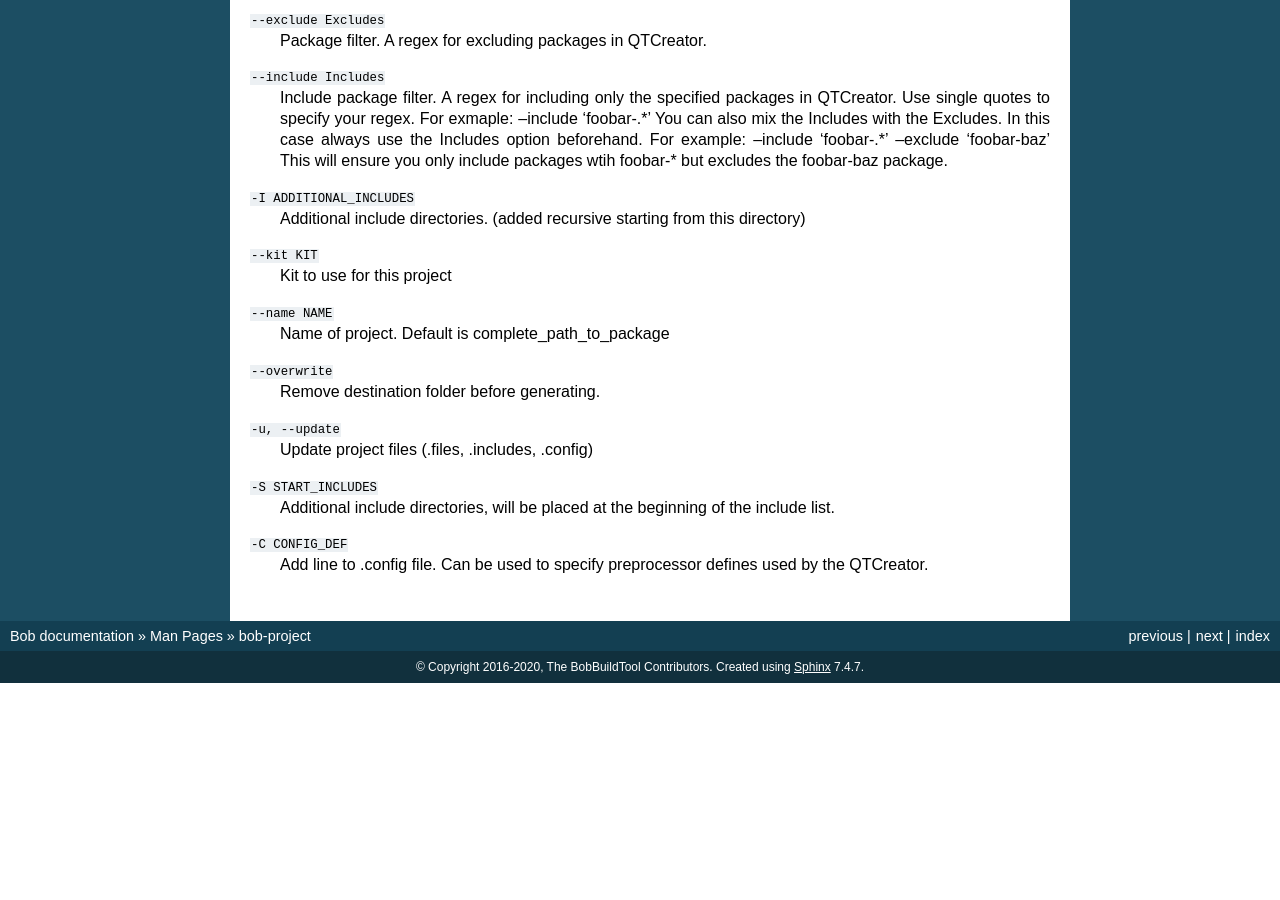
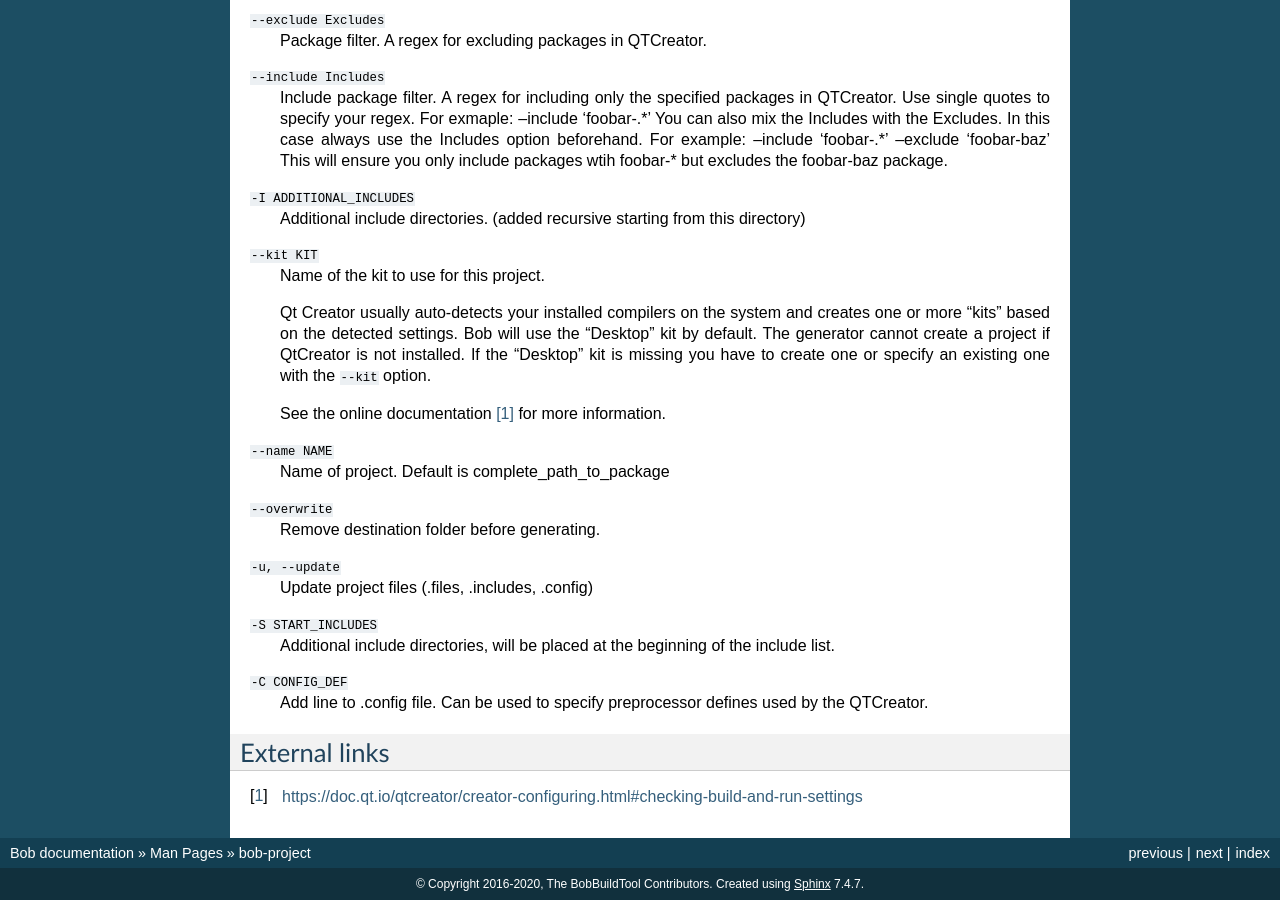
Before and after one commit to BobBuildTool/bob, a Sphinx documentation site: the page built from doc/manpages/bob-project.rst, in a window 1280 px wide and 900 px high, scrolled down 2271 px. Built offline with Sphinx 7.4.7, drawn with Linux system fonts in a browser that asks for light colours; formulas are drawn with MathJax 3; pages that are not in the unit, such as notebooks, are missing from menus; the version number could not be read and is left out; before the commit the page ends 2954 px from its top, so only the background shows below that.

Commit message:
qtcreator: improve error messages and docs if no kit was found
Fixes #364.

```diff
--- a/doc/manpages/bob-project.rst
+++ b/doc/manpages/bob-project.rst
@@ -141,7 +141,15 @@ to be passed on the command line *after* the package name.
     Additional include directories. (added recursive starting from this directory)
 
 ``--kit KIT``
-    Kit to use for this project
+    Name of the kit to use for this project.
+
+    Qt Creator usually auto-detects your installed compilers on the system and
+    creates one or more "kits" based on the detected settings. Bob will use the
+    "Desktop" kit by default. The generator cannot create a project if
+    QtCreator is not installed. If the "Desktop" kit is missing you have to
+    create one or specify an existing one with the ``--kit`` option.
+
+    See the online documentation [#l1]_ for more information.
 
 ``--name NAME``
     Name of project. Default is complete_path_to_package
@@ -157,3 +165,9 @@ to be passed on the command line *after* the package name.
 
 ``-C CONFIG_DEF``
     Add line to .config file. Can be used to specify preprocessor defines used by the QTCreator.
+
+
+External links
+--------------
+
+.. [#l1] https://doc.qt.io/qtcreator/creator-configuring.html#checking-build-and-run-settings
```
Also changed, not shown: 1 other file.
